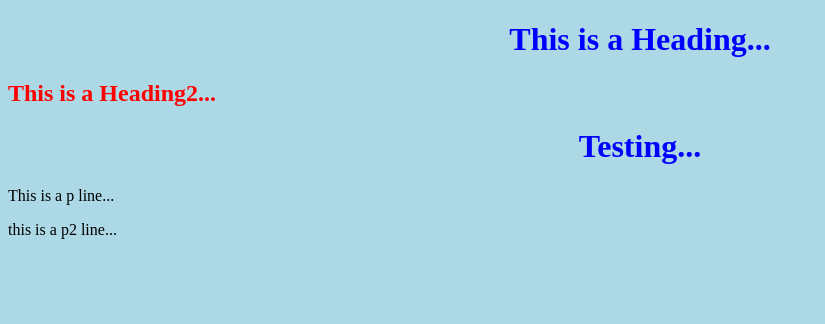
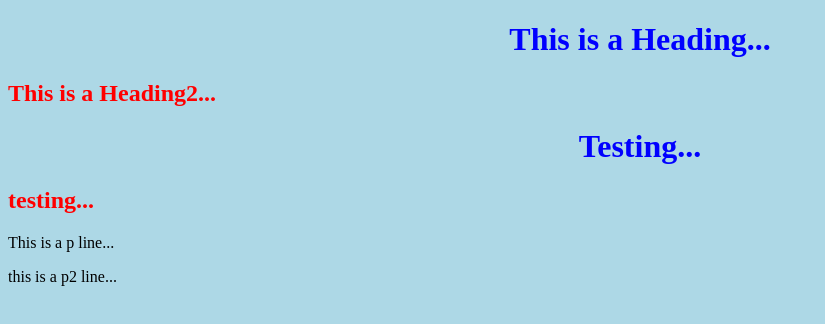
Before and after one commit to yuweihsu1013/git-test, a plain HTML site: page index.html in a window 1280 px wide. Shown: the whole page, without its empty margins (0-825 px from the left). Drawn offline with Linux system fonts and the light colour scheme.

Commit message:
add new h2.

```diff
--- a/index.html
+++ b/index.html
@@ -8,6 +8,7 @@
         <h1>This is a Heading...</h1>
         <h2>This is a Heading2...</h2>
         <h1>Testing...</h1>
+        <h2>testing...</h2>
         <p>This is a p line...</p>
         <p>this is a p2 line...</p>
     </body>
```
